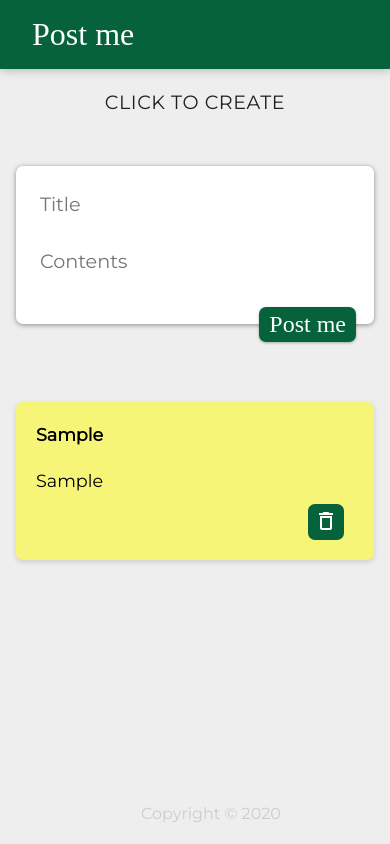
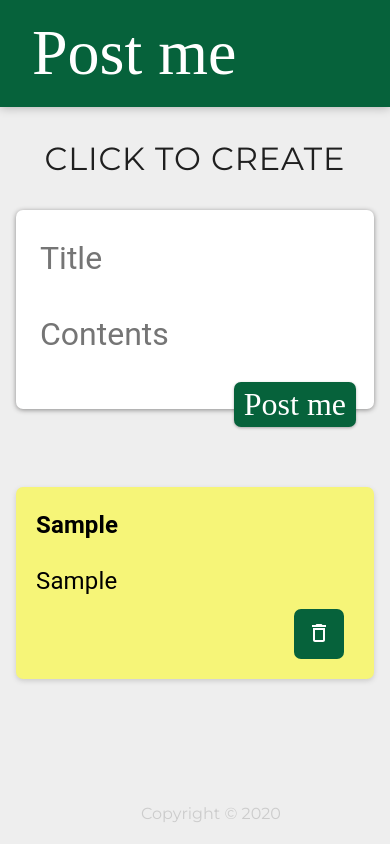
Before and after one commit to leunah76/postme, a React (Create React App) app: page / in a window 390 px wide. Both pictures are taken after typing "Sample", "Sample" into the empty fields and a click on the button "Post me". Built offline with nearby package versions, Linux system fonts and the light colour scheme; a web font is replaced by a local one.

Commit message:
Updated styles to be responsive

```diff
--- a/public/styles.css
+++ b/public/styles.css
@@ -39,8 +39,9 @@ footer p {
 /* Menu component */
 
 .menu {
-  margin: 3% auto 3%;
+  margin: 5% auto 5%;
   text-align: center;
+  font-size: 2rem;
 }
 
 /* Note & List component */
@@ -58,11 +59,11 @@ footer p {
   line-height: 1.5;
 }
 .post h1 {
-  font-size: 1.1em;
+  font-size: 1.5rem;
   margin-bottom: 20px;
 }
 .post p {
-  font-size: 1.1em;
+  font-size: 1.5rem;
 
   margin-bottom: 10px;
   white-space: pre-wrap;
@@ -77,8 +78,8 @@ footer p {
   color: #fff;
   border: none;
   border-radius: 7px;
-  width: 36px;
-  height: 36px;
+  width: 50px;
+  height: 50px;
   cursor: pointer;
   outline: none;
 }
@@ -88,6 +89,7 @@ footer p {
 }
 .post-list-item {
   line-height: 2;
+
 }
 
 /* Create Note Area */
@@ -95,7 +97,7 @@ footer p {
 form {
   position: relative;
   width: 100%;
-  margin: 30px auto 90px auto;
+  margin: 0 auto 90px auto;
   background: #fff;
   padding: 20px;
   border-radius: 7px;
@@ -107,7 +109,7 @@ form textarea {
   border: none;
   padding: 4px;
   outline: none;
-  font-size: 1.2rem;
+  font-size: 2rem;
   font-family: inherit;
   line-height: 1.5;
   margin-bottom: 20px;
@@ -122,14 +124,12 @@ form textarea {
   color: #fff;
   border: none;
   border-radius: 7px;
-  /* width: 80px;
-  height: 40px; */
   box-shadow: 0 1px 3px rgba(0, 0, 0, 0.3);
   cursor: pointer;
   outline: none;
   font-family: inherit;
   font-family: "McLaren", cursive;
-  font-size: 1.5rem;
+  font-size: 2rem;
   font-weight: 200;
   padding: 4px 10px;
 }
@@ -145,7 +145,7 @@ form textarea {
   border: solid 3px transparent;
   border-bottom: dashed 3px #fdcb6e;
   font-family: inherit;
-  font-size: 1.2rem;
+  font-size: 2rem;
   color: hsla(260, 2%, 25%, 0.7);
   width: 80%;
   margin-bottom: 20px;
@@ -155,7 +155,7 @@ form textarea {
   background-color: #fff;
   color: #06623b;
   font-family: inherit;
-  font-size: 1.5rem;
+  font-size: 2rem;
   font-weight: bold;
   border: solid 1.5px #06623b;
   border-radius: 7px;
@@ -169,7 +169,7 @@ form textarea {
 
 .lists {
   color: hsla(260, 2%, 25%, 0.7);
-  font-size: 1.2rem;
+  font-size: 2rem;
   font-family: inherit;
   line-height: 2;
 }
@@ -178,7 +178,7 @@ form textarea {
   background-color: #fff;
   color: #06623b;
   font-family: inherit;
-  font-size: 1.2rem;
+  font-size: 2rem;
   font-weight: bold;
   border: solid 1.5px #06623b;
   border-radius: 7px;
--- a/src/components/CreateListArea.jsx
+++ b/src/components/CreateListArea.jsx
@@ -1,5 +1,14 @@
 import React, {useState} from "react";
 import Grid from "@material-ui/core/Grid";
+import {
+  createMuiTheme,
+  responsiveFontSizes,
+  MuiThemeProvider,
+  Typography
+} from "@material-ui/core";
+
+let theme = createMuiTheme();
+theme = responsiveFontSizes(theme);
 
 function CreateListArea(props) {
 
@@ -76,7 +85,9 @@ function CreateListArea(props) {
 
   return (
     <Grid container justify="center">
-    <Grid item xs={12} sm={12} md={6} lg={5}>
+    <Grid item xs={12} sm={12} md={12} lg={5}>
+    <MuiThemeProvider theme={theme}>
+    <Typography>
       <form>
           <div >
               <div>
@@ -108,8 +119,9 @@ function CreateListArea(props) {
                onClick={submitList}
                >Post me
              </button>}
-
        </form>
+       </Typography>
+       </MuiThemeProvider>
     </Grid>
   </Grid>
   );
--- a/src/components/CreateNoteArea.jsx
+++ b/src/components/CreateNoteArea.jsx
@@ -1,5 +1,14 @@
 import React, {useState} from "react";
 import Grid from "@material-ui/core/Grid";
+import {
+    createMuiTheme,
+    responsiveFontSizes,
+    MuiThemeProvider,
+    Typography
+} from "@material-ui/core";
+
+let theme = createMuiTheme();
+theme = responsiveFontSizes(theme);
 
 function CreateNoteArea(props) {
 
@@ -34,13 +43,16 @@ function CreateNoteArea(props) {
     }
 
     return (
+
       <Grid container justify="center">
-        <Grid item xs={12} sm={12} md={6} lg={5}>
-          <form action="">
+        <Grid item xs={12} sm={12} md={12} lg={5}>
+         <MuiThemeProvider theme={theme}>
+          <Typography>
+            <form>
               <input name="title" placeholder="Title" type="text"
               onChange={createNote}
               value={newNote.title}/>
-              <textarea name="content" placeholder="Contents" id="" cols="30"
+              <textarea name="content" placeholder="Contents" cols="30"
               onClick={expand}
               rows={isExpanded ? "5" : "1"}
               onChange={createNote}
@@ -49,9 +61,11 @@ function CreateNoteArea(props) {
                onClick={submitNote}>
                Post me
               </button>
-          </form>
-        </Grid>
-      </Grid>
+            </form>
+          </Typography>
+         </MuiThemeProvider>
+       </Grid>
+     </Grid>
 
     )
 
--- a/src/components/Footer.jsx
+++ b/src/components/Footer.jsx
@@ -1,5 +1,13 @@
 import React from "react";
+import {
+  createMuiTheme,
+  responsiveFontSizes,
+  MuiThemeProvider,
+  Typography
+} from "@material-ui/core";
 
+let theme = createMuiTheme();
+theme = responsiveFontSizes(theme);
 
 function Footer() {
 
@@ -7,10 +15,13 @@ function Footer() {
     const year = day.getFullYear();
 
     return (
-        <footer>
-          <p>Copyright © {year}</p>
-        </footer>
-
+      <MuiThemeProvider theme={theme}>
+        <Typography variant="inherit" gutterBottom>
+          <footer>
+            <p>Copyright © {year}</p>
+          </footer>
+        </Typography>
+      </MuiThemeProvider>
     );
 };
 
--- a/src/components/Header.jsx
+++ b/src/components/Header.jsx
@@ -1,11 +1,23 @@
 import React from "react";
+import {
+  createMuiTheme,
+  responsiveFontSizes,
+  MuiThemeProvider,
+  Typography
+} from "@material-ui/core";
 
+let theme = createMuiTheme();
+theme = responsiveFontSizes(theme);
 
 function Header() {
     return (
-        <header>
-          <h1>Post me</h1>
-        </header>
+      <MuiThemeProvider theme={theme}>
+        <Typography variant="h3" gutterBottom>
+          <header>
+           <h1>Post me</h1>
+          </header>
+        </Typography>
+      </MuiThemeProvider>
 
     );
 };
--- a/src/components/List.jsx
+++ b/src/components/List.jsx
@@ -2,6 +2,15 @@ import React from "react";
 import DeleteOutlineIcon from '@material-ui/icons/DeleteOutline';
 import ListItem from "./ListItem";
 import Grid from "@material-ui/core/Grid";
+import {
+  createMuiTheme,
+  responsiveFontSizes,
+  MuiThemeProvider,
+  Typography
+} from "@material-ui/core";
+
+let theme = createMuiTheme();
+theme = responsiveFontSizes(theme);
 
 function List(props) {
 
@@ -10,7 +19,9 @@ function List(props) {
   }
 
     return (
-      <Grid item xs={12} sm={12} md={6} lg={4}>
+      <Grid item xs={12} sm={12} md={12} lg={4}>
+        <MuiThemeProvider theme={theme}>
+          <Typography gutterBottom>
         <div className="post">
           <h1>{props.title}</h1>
           <ul className="post-list-content">
@@ -24,6 +35,8 @@ function List(props) {
             <DeleteOutlineIcon />
           </button>
         </div>
+        </Typography>
+        </MuiThemeProvider>
       </Grid>
     );
 };
--- a/src/components/ListItem.jsx
+++ b/src/components/ListItem.jsx
@@ -1,4 +1,13 @@
 import React, {useState} from "react";
+import {
+  createMuiTheme,
+  responsiveFontSizes,
+  MuiThemeProvider,
+  Typography
+} from "@material-ui/core";
+
+let theme = createMuiTheme();
+theme = responsiveFontSizes(theme);
 
 function ListItem (props) {
 
@@ -10,9 +19,13 @@ function ListItem (props) {
   }
 
     return (
+      <MuiThemeProvider theme={theme}>
+      <Typography gutterBottom>
        <li className="post-list-item" onClick={check}
        style={{textDecoration: isDone ? "line-through" : "none"}}
        >{props.text}</li>
+      </Typography>
+      </MuiThemeProvider>
     )
 }
 
--- a/src/components/Menu.jsx
+++ b/src/components/Menu.jsx
@@ -2,13 +2,21 @@ import React from 'react';
 import Button from '@material-ui/core/Button';
 import Menu from '@material-ui/core/Menu';
 import MenuItem from '@material-ui/core/MenuItem';
+import {
+  createMuiTheme,
+  responsiveFontSizes,
+  MuiThemeProvider,
+  Typography
+} from "@material-ui/core";
+
+let theme = createMuiTheme();
+theme = responsiveFontSizes(theme);
 
 export default function SimpleMenu(props) {
   const [anchorEl, setAnchorEl] = React.useState(null);
 
   const handleClick = (event) => {
     setAnchorEl(event.currentTarget);
-    console.log(event.currentTarget);
   };
 
    const handleClose = () => {
@@ -26,9 +34,10 @@ export default function SimpleMenu(props) {
   }
 
   return (
-    <div>
-    <div class="menu">
-      <Button style={{fontFamily: "Montserrat", fontSize: "1.2rem"}} aria-controls="simple-menu" aria-haspopup="true" onClick={handleClick}>
+    <MuiThemeProvider theme={theme}>
+     <Typography>
+      <div className="menu">
+        <Button style={{fontFamily: "Montserrat", fontSize: "2rem"}} aria-controls="simple-menu" aria-haspopup="true" onClick={handleClick}>
           Click to Create
         </Button>
         <Menu
@@ -38,10 +47,11 @@ export default function SimpleMenu(props) {
           open={Boolean(anchorEl)}
           onClose={handleClose}
         >
-        <MenuItem style={{fontFamily: "Montserrat", fontSize: "1.2rem"}} name="note" onClick={handleNote}>New note</MenuItem>
-        <MenuItem style={{fontFamily: "Montserrat", fontSize: "1.2rem"}} name="list" onClick={handleList}>New list</MenuItem>
+          <MenuItem style={{fontFamily: "Montserrat", fontSize: "2rem"}} name="note" onClick={handleNote}>New note</MenuItem>
+          <MenuItem style={{fontFamily: "Montserrat", fontSize: "2rem"}} name="list" onClick={handleList}>New list</MenuItem>
         </Menu>
       </div>
-    </div>
+     </Typography>
+    </MuiThemeProvider>
   );
 }
--- a/src/components/Note.jsx
+++ b/src/components/Note.jsx
@@ -1,15 +1,25 @@
 import React from "react";
 import DeleteOutlineIcon from '@material-ui/icons/DeleteOutline';
 import Grid from "@material-ui/core/Grid";
+import {
+  createMuiTheme,
+  responsiveFontSizes,
+  MuiThemeProvider,
+  Typography
+} from "@material-ui/core";
+
+let theme = createMuiTheme();
+theme = responsiveFontSizes(theme);
 
 function Note(props) {
 
   function handleClick() {
     props.onDelete(props.id);
   }
-
     return (
-      <Grid item xs={12} sm={12} md={6} lg={4}>
+      <Grid item xs={12} sm={12} md={12} lg={4}>
+        <MuiThemeProvider theme={theme}>
+          <Typography gutterBottom>
         <div className="post">
           <h1>{props.title}</h1>
           <p>{props.content}</p>
@@ -17,6 +27,8 @@ function Note(props) {
             <DeleteOutlineIcon />
           </button>
          </div>
+         </Typography>
+       </MuiThemeProvider>
       </Grid>
     );
 };
```
Also changed, not shown: 14 other files (tests, documents, lock files or other folders). Lines whose indentation alone changed are shown as unchanged.
